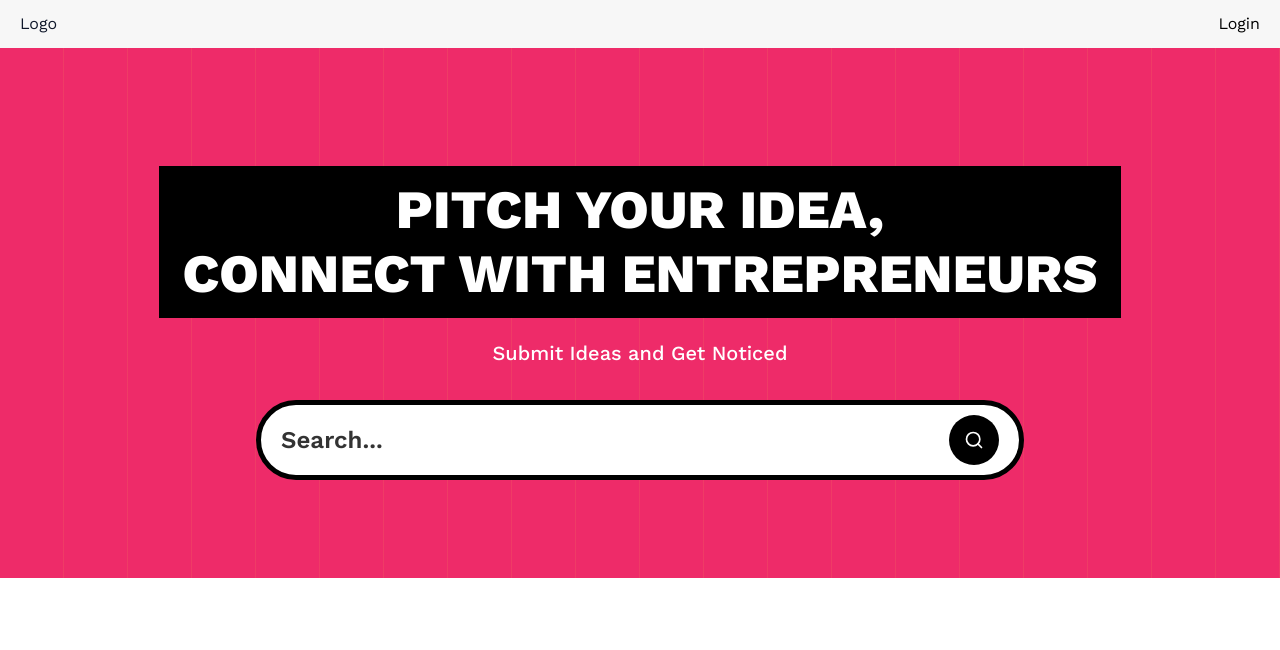
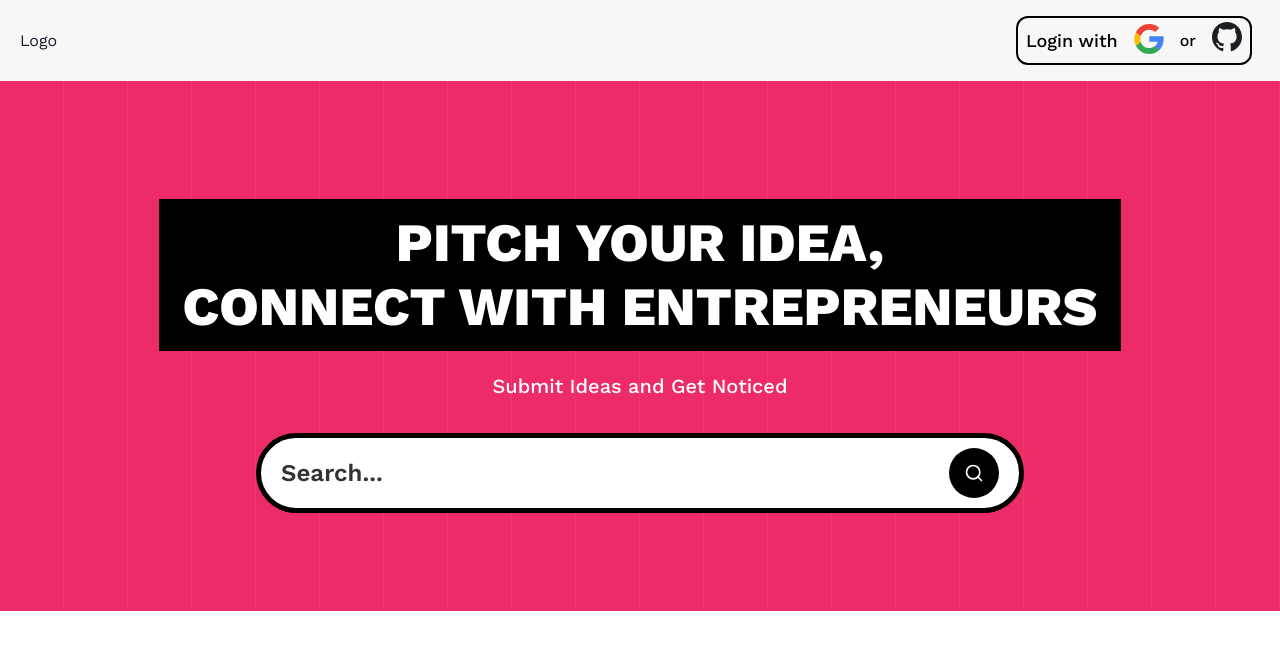
Before and after one commit to div40/ideabridge, a Next.js app: page / in a window 1280 px wide. Shown: the top 650 px of the page. Built offline with nearby package versions, Linux system fonts and the light colour scheme; no server answers.

Commit message:
navbar styling

```diff
--- a/src/components/Navbar.tsx
+++ b/src/components/Navbar.tsx
@@ -1,5 +1,7 @@
 import Link from "next/link";
 import { auth, signIn, signOut } from "../../auth";
+import { Github } from "lucide-react";
+import Image from "next/image";
 
 export default async function Navbar() {
   // check if user is logged in or not (session)
@@ -11,11 +13,11 @@ export default async function Navbar() {
         <Link href={"/"}>
           <p className="text-slate-900">Logo</p>
         </Link>
-        <div className="flex items-center gap-5 text-black">
+        <div className="flex items-center gap-5 text-black px-2 py-1">
           {session && session?.user ? (
             <>
               <Link href="/idea/create">
-                <span>Create</span>
+                <span className="font-medium text-lg">Create</span>
               </Link>
               <form
                 action={async () => {
@@ -25,23 +27,47 @@ export default async function Navbar() {
                   });
                 }}
               >
-                <button type="submit">Logout</button>
+                <button type="submit" className="font-medium text-lg">
+                  Logout
+                </button>
               </form>
               <Link href={`/user/${session?.id}`}>
-                <span>{session?.user?.name}</span>
+                <span className="font-medium text-lg">
+                  {session?.user?.name}
+                </span>
               </Link>
             </>
           ) : (
-            <>
+            <div className="flex items-center gap-2 lg:gap-4 border-2 border-black rounded-xl px-2 py-1">
+              <span className="font-medium text-lg">Login with</span>
+              <form action="" className="flex items-center">
+                <button type="submit" className="hover:scale-105 transition">
+                  <Image
+                    src={"/assets/google-icon-logo.svg"}
+                    alt="google logo"
+                    height={30}
+                    width={30}
+                    className="-mt-1"
+                  />
+                </button>
+              </form>
+              <span className="font-medium">or</span>
               <form
                 action={async () => {
                   "use server";
                   await signIn("github");
                 }}
               >
-                <button type="submit">Login</button>
+                <button type="submit" className="hover:scale-105 transition">
+                  <Image
+                    src={"/assets/github-icon.svg"}
+                    alt="github-icon"
+                    height={30}
+                    width={30}
+                  />
+                </button>
               </form>
-            </>
+            </div>
           )}
         </div>
       </nav>
```
Also changed, not shown: public/assets/github-icon.svg (added), public/assets/google-icon-logo.svg (added).
